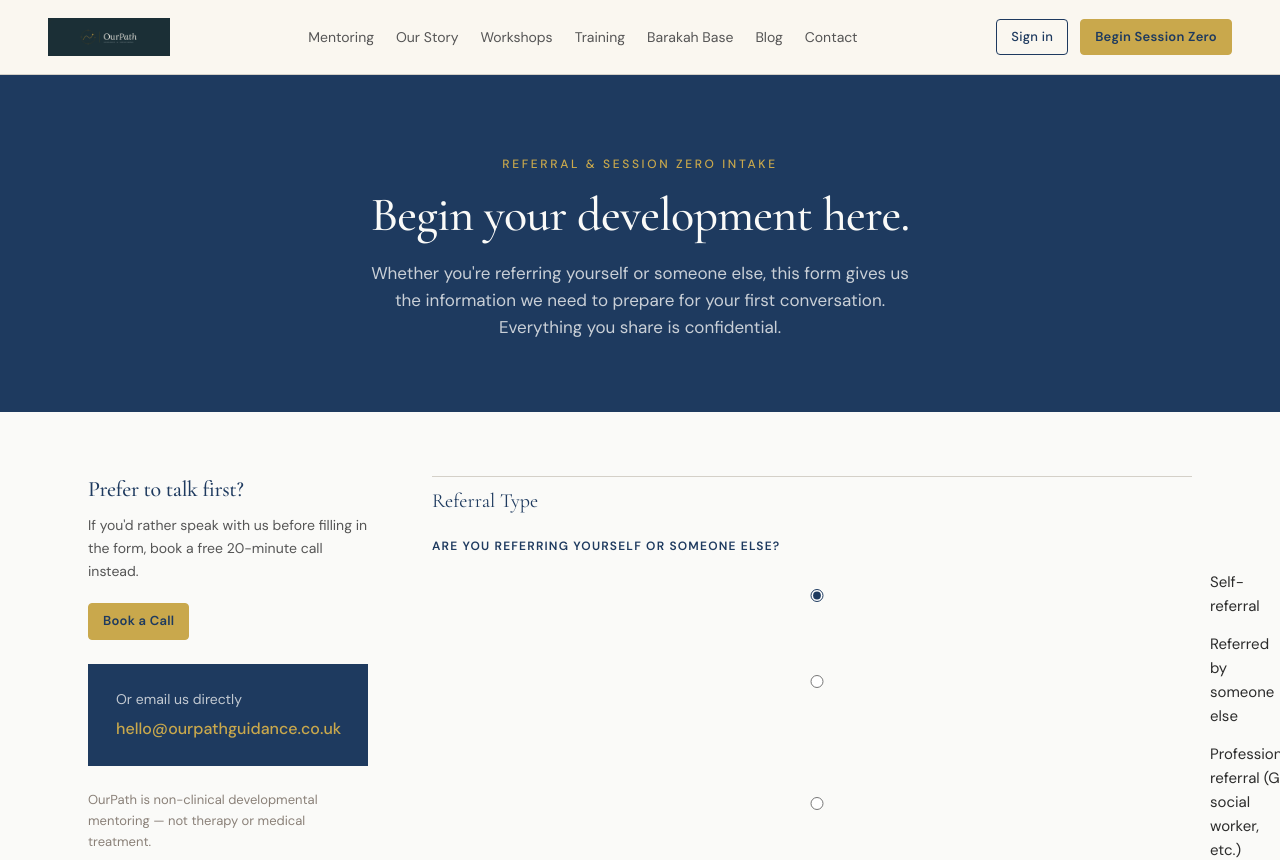
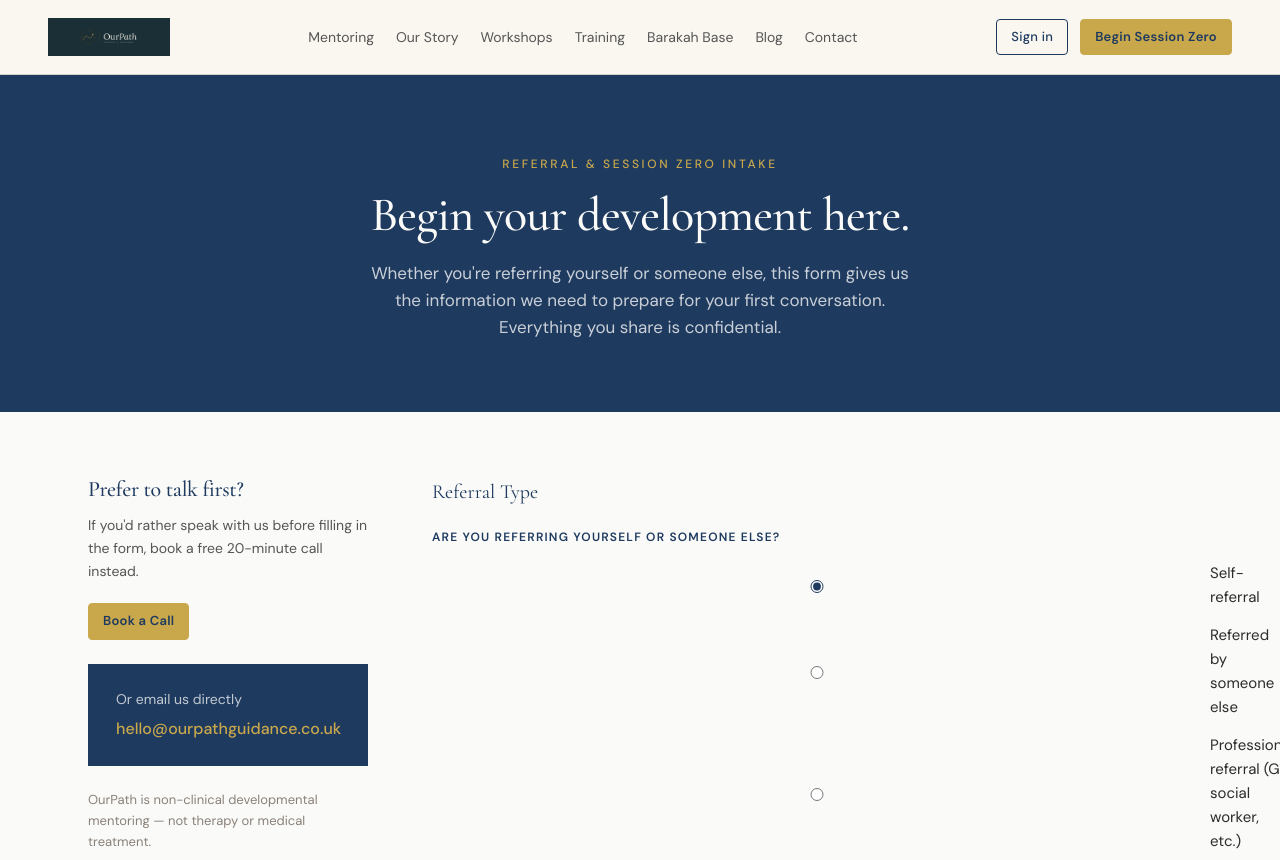
Before and after one commit to OurPath803/Our-Path-Portal, a React (Vite) app: page /referral in a window 1280 px wide. Shown: the top 860 px of the page. Built offline with nearby package versions, Linux system fonts and the light colour scheme; no server answers.

Commit message:
Fix referral form top gap — remove border-top on first section title

```diff
--- a/src/index.css
+++ b/src/index.css
@@ -1285,6 +1285,7 @@ a:hover { border-bottom-color: var(--gold); }
 .form-textarea { resize: vertical; min-height: 100px; }
 .mkt-form .form-row { display: grid; grid-template-columns: 1fr 1fr; gap: 16px; }
 .form-section-title { font-family: var(--font-display); font-size: 20px; color: var(--navy); padding-top: 8px; border-top: 1px solid var(--line); margin: 0; }
+.mkt-form .form-section-title:first-child { border-top: none; padding-top: 0; }
 .form-success { background: var(--navy); color: var(--cream); padding: 48px; text-align: center; border-radius: 2px; }
 .form-success h2 { font-size: 28px; color: var(--cream); margin: 0 0 12px; }
 .form-success p { color: rgba(250,250,248,0.78); font-size: 16px; margin: 0; }
```
